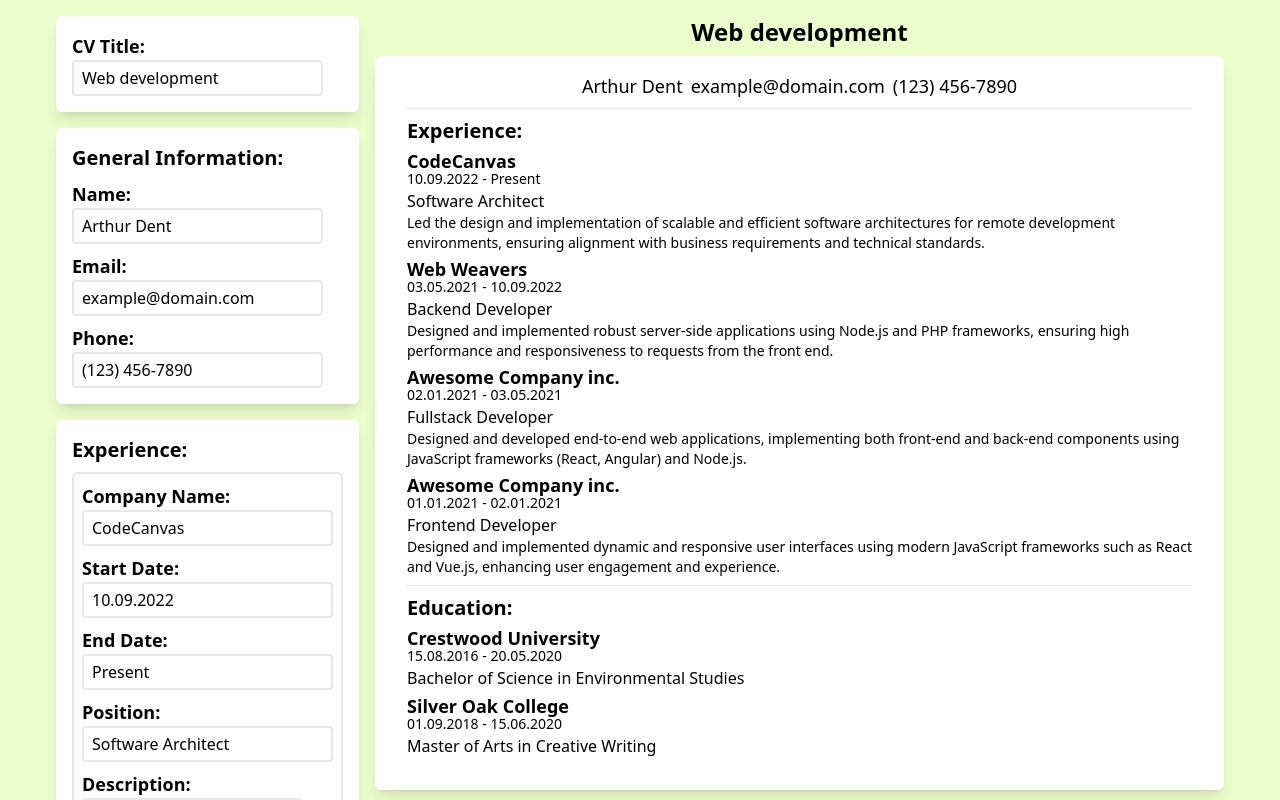
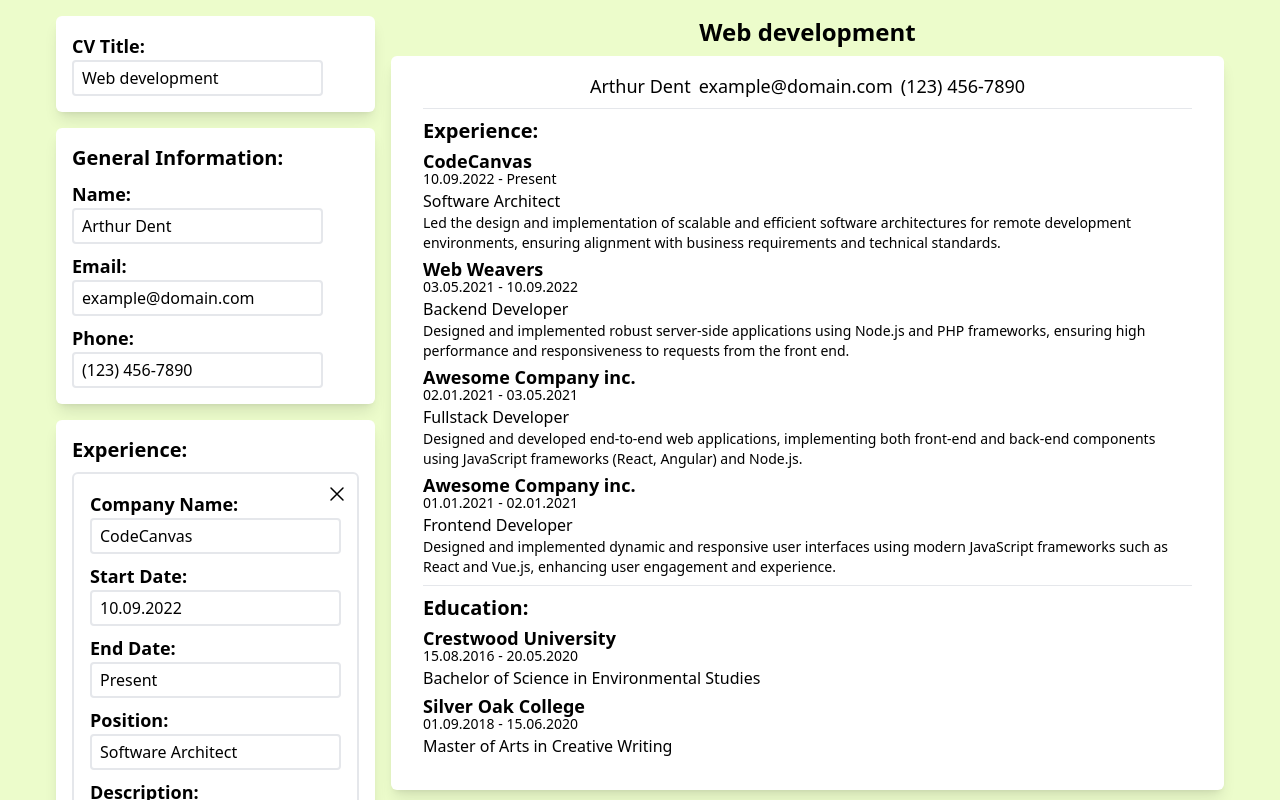
Before and after one commit to Kreoniz/cv-application, a React (Vite) app: page / in a window 1280 px wide. Shown: the top 800 px of the page. Built offline with nearby package versions, Linux system fonts and the light colour scheme.

Commit message:
feat: add delete button for experience form

```diff
--- a/src/components/ExperienceForm.tsx
+++ b/src/components/ExperienceForm.tsx
@@ -1,4 +1,5 @@
 import { IExperienceItem } from "../types";
+import { CrossIcon } from "../icons/cross";
 
 export function ExperienceForm({
   data,
@@ -23,6 +24,12 @@ export function ExperienceForm({
     setData(updatedData);
   }
 
+  function deleteItem(id: number): void {
+    const updatedData = data.filter((item) => id !== item.id);
+
+    setData(updatedData);
+  }
+
   return (
     <div className="bg-white rounded-md shadow-lg p-4">
       <div className="font-bold text-xl mb-2">Experience:</div>
@@ -31,7 +38,7 @@ export function ExperienceForm({
         {data.map((item) => (
           <div
             key={item.id}
-            className="rounded-md border-2 p-2 flex flex-col gap-2"
+            className="rounded-md border-2 p-4 flex flex-col gap-2 relative"
           >
             <div>
               <label className="font-bold text-lg" htmlFor="name">
@@ -116,6 +123,14 @@ export function ExperienceForm({
                 }
               ></textarea>
             </div>
+
+            <button
+              type="button"
+              className="m-1 p-1 absolute top-0 right-0 rounded-md hover:bg-slate-200 transition-colors"
+              onClick={() => deleteItem(item.id)}
+            >
+              <CrossIcon />
+            </button>
           </div>
         ))}
       </div>
--- /dev/null
+++ b/src/icons/cross.tsx
@@ -0,0 +1,18 @@
+export function CrossIcon() {
+  return (
+    <svg
+      xmlns="http://www.w3.org/2000/svg"
+      fill="none"
+      viewBox="0 0 24 24"
+      strokeWidth="1.5"
+      stroke="currentColor"
+      className="size-6"
+    >
+      <path
+        stroke-linecap="round"
+        stroke-linejoin="round"
+        d="M6 18 18 6M6 6l12 12"
+      />
+    </svg>
+  );
+}
```
